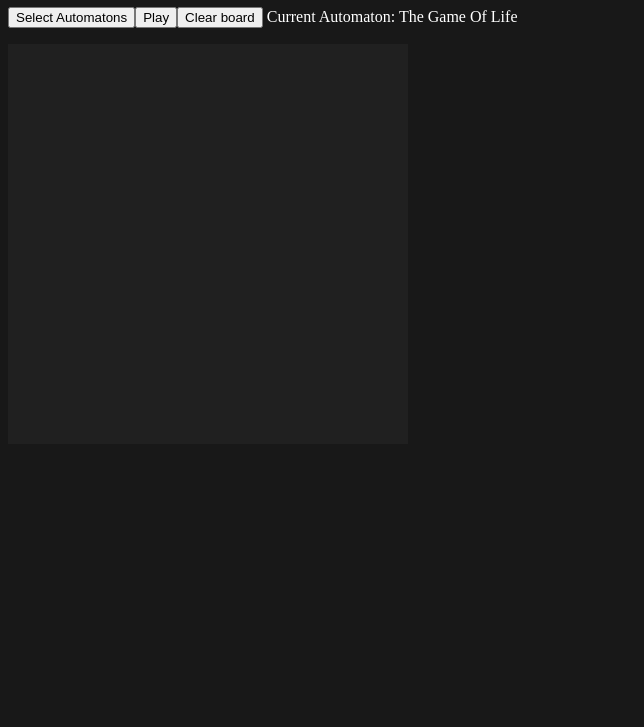
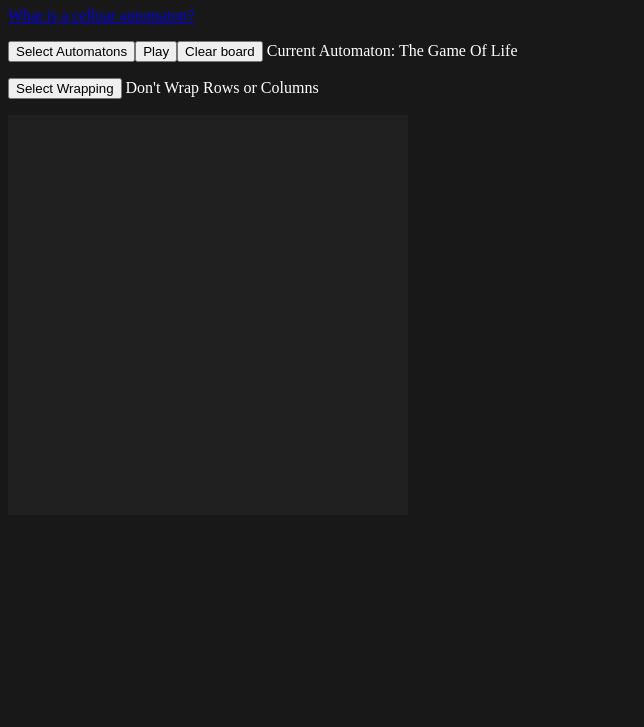
Before and after one commit to AbstractKamen/Cellular-Automatons, a plain HTML site: page index.html in a window 1280 px wide. Shown: the part 73-800 px from the top of the page, without its empty margins (0-644 px from the left). Drawn offline with Linux system fonts and the light colour scheme.

Commit message:
Brians brain automaton created wrapping selection implemented

```diff
--- a/conways_game.js
+++ b/conways_game.js
@@ -10,11 +10,13 @@ onload = () => {
     ctx.fillStyle = "#202020";
     ctx.fillRect(0, 0, canvas.width, canvas.height);
     const currentAutomatonDisplay = document.getElementById("current");
+    const currentWrappingDisplay = document.getElementById("current-wrapping");
     var currentBoard = createBoard();
     var nextBoard = createBoard();
     const AUTOMATONS = []
 
     /* AUTOMATONS contract
+        function label() label
         function prepare() invoked once before cumputing the board's next state
         function nextCellState(currentBoard, row, column) returns nextCellState
     */
@@ -34,6 +36,43 @@ onload = () => {
         return {
             'label': function () {
                 return "The Game Of Life";
+            },
+            'prepare': function () {
+                mooreNeighbours.fill(0);
+            },
+            'nextCellState': function (cur, row, col) {
+                countMooreNeighbours(row, col, cur, mooreNeighbours);
+                let currentCell = cur[row][col];
+                let nextState = S[currentCell][mooreNeighbours.join("")];
+                return nextState != undefined ? nextState : S[currentCell]["default"];
+            }
+        };
+    }
+
+    function getBrainOfBrianAutomaton() {
+        const S = [{
+                "026": 1,
+                "620": 1,
+                "125": 1,
+                "521": 1,
+                "224": 1,
+                "422": 1,
+                "521": 1,
+                "323": 1,
+                "default": 0
+            },
+            {
+                "default": 2
+            },
+            {
+                "default": 0
+            }
+        ];
+        const mooreNeighbours = new Array(S.length);
+
+        return {
+            'label': function () {
+                return "The Brain of Brian";
             },
             'prepare': function () {
                 mooreNeighbours.fill(0);
@@ -144,9 +183,9 @@ onload = () => {
             'prepare': function () {},
             'nextCellState': function (cur, row, col) {
                 const currentCell = cur[row][col];
-                const r = row - 1 < 0 ? 0 : row - 1;
-                const cUp = wrappingNextCoord(col + 1, COLS);
-                const cDown = wrappingNextCoord(col - 1, COLS);
+                const r = currentIndexProvider.nextRow(row - 1, ROWS);
+                const cUp = currentIndexProvider.nextCol(col + 1, COLS);
+                const cDown = currentIndexProvider.nextCol(col - 1, COLS);
                 if (currentCell == 1) {
                     return 1;
                 } else if (row != 0 && currentCell == 0 && cur[r][cDown] != cur[r][col]) {
@@ -158,9 +197,72 @@ onload = () => {
             }
         };
     }
-    // END AUTOMATONS
+    // END INDEX_PROVIDERS
+    const INDEX_PROVIDERS = []
+
+    /* INDEX_PROVIDERS contract
+        function label() label
+        function nextRow(row, totalRows) returns -1 if row < 0 || row >= totalRows
+        functionCol(col, totalCols) returns -1 if col < 0 || col >= totalCols
+    */
+    function getWrappingIndexProvider() {
+        return {
+            'label': function () {
+                return "Wrap Columns And Rows";
+            },
+            'nextRow': function (row, totalRows) {
+                return row < 0 ? totalRows - 1 : row >= totalRows ? 0 : row;
+            },
+            'nextCol': function (col, totalCols) {
+                return col < 0 ? totalCols - 1 : col >= totalCols ? 0 : col;
+            }
+        }
+    }
+
+    function getWrappingColOnlyIndexProvider() {
+        return {
+            'label': function () {
+                return "Wrap Columns But Not Rows";
+            },
+            'nextRow': function (row, totalRows) {
+                return row < 0 ? 1 : row >= totalRows ? -1 : row;
+            },
+            'nextCol': function (col, totalCols) {
+                return col < 0 ? totalCols - 1 : col >= totalCols ? 0 : col;
+            }
+        }
+    }
+
+    function getWrappingRowOnlyIndexProvider() {
+        return {
+            'label': function () {
+                return "Wrap Rows But Not Columns";
+            },
+            'nextRow': function (row, totalRows) {
+                return row < 0 ? 1 : row >= totalRows ? -1 : row;
+            },
+            'nextCol': function (col, totalCols) {
+                return col < 0 ? totalCols - 1 : col >= totalCols ? 0 : col;
+            }
+        }
+    }
+
+    function getNonWrappingIndexProvider() {
+        return {
+            'label': function () {
+                return "Don't Wrap Rows or Columns";
+            },
+            'nextRow': function (row, totalRows) {
+                return row < 0 ? 1 : row >= totalRows ? -1 : row;
+            },
+            'nextCol': function (col, totalCols) {
+                return col < 0 ? 1 : col >= totalCols ? -1 : col;
+            }
+        }
+    }
+    // END INDEX_PROVIDERS
     var currentAutomaton = null;
-
+    var currentIndexProvider = null;
     const colours = [];
     init();
     var animate = null;
@@ -169,13 +271,21 @@ onload = () => {
         colours.push("#202020");
         colours.push("#008000");
         colours.push("#000080");
+
+        INDEX_PROVIDERS.push(getNonWrappingIndexProvider());
+        INDEX_PROVIDERS.push(getWrappingIndexProvider());
+        INDEX_PROVIDERS.push(getWrappingColOnlyIndexProvider());
+        INDEX_PROVIDERS.push(getWrappingRowOnlyIndexProvider());
+        currentIndexProvider = INDEX_PROVIDERS[0];
+
         AUTOMATONS.push(getGameOfLifeAutomaton());
         AUTOMATONS.push(someCoolSymmetricAutomaton());
         AUTOMATONS.push(someSeedAutomaton());
         AUTOMATONS.push(some3ColourSeedAutomaton());
         AUTOMATONS.push(sirpinskisTriangleAutomaton());
+        AUTOMATONS.push(getBrainOfBrianAutomaton());
+        currentAutomaton = AUTOMATONS[0];
 
-        currentAutomaton = AUTOMATONS[0];
         currentAutomatonDisplay.textContent = "Current Automaton: " + currentAutomaton.label();
         const dropdownContent = document.getElementById("automatons-dropdown-content");
         for (var i = 0; i < AUTOMATONS.length; i++) {
@@ -190,6 +300,26 @@ onload = () => {
         const dropdownButton = document.getElementById("automatons-dropbtn");
         dropdownButton.addEventListener("click", () => {
             dropdownContent.classList.toggle("show");
+        });
+
+        currentWrappingDisplay.textContent = " " + currentIndexProvider.label();
+        const wrappingContent = document.getElementById("wrapping-dropdown-content");
+        for (var i = 0; i < INDEX_PROVIDERS.length; i++) {
+            let a = document.createElement("a");
+            const selection = i;
+            a.onclick = () => {
+                currentIndexProvider = INDEX_PROVIDERS[selection];
+                currentWrappingDisplay.textContent = " " + currentIndexProvider.label();
+                wrappingContent.classList.toggle("show");
+            };
+            a.href = '#';
+            a.textContent = INDEX_PROVIDERS[i].label();
+            a.classList = ["dropdown-content-a"];
+            wrappingContent.appendChild(a);
+        }
+        const wrappingDropdownButton = document.getElementById("wrapping-dropbtn");
+        wrappingDropdownButton.addEventListener("click", () => {
+            wrappingContent.classList.toggle("show");
         });
     }
 
@@ -265,18 +395,14 @@ onload = () => {
         for (let drow = -1; drow <= 1; ++drow) {
             for (let dcol = -1; dcol <= 1; ++dcol) {
                 if (drow != 0 || dcol != 0) {
-                    const r = wrappingNextCoord(row + drow, ROWS);
-                    const c = wrappingNextCoord(col + dcol, COLS);
-                    if (0 <= r && r < ROWS && 0 <= c && c < COLS) {
+                    const r = currentIndexProvider.nextRow(row + drow, ROWS);
+                    const c = currentIndexProvider.nextCol(col + dcol, COLS);
+                    if (r > -1 && c > -1) {
                         neighbours[cur[r][c]]++;
                     }
                 }
             }
         }
-    }
-
-    function wrappingNextCoord(i, limit) {
-        return i < 0 ? limit - 1 : i >= limit ? 0 : i;
     }
 
     function renderGrid(ctx, cur) {
--- a/index.html
+++ b/index.html
@@ -11,6 +11,7 @@
 
 <body>
     <h1>Cellular Automatons by Kamen Studentov</h1>
+    <a href="https://en.wikipedia.org/wiki/Cellular_automaton">What is a celluar automaton?</a>
     <p>
     <div id="automatons-dropdown" class="dropdown">
         <button id="automatons-dropbtn" class="dropbtn">Select Automatons</button>
@@ -18,6 +19,12 @@
     </div><button id="play">Play</button><button id="clear">Clear board</button>
     <span id="current">Current Automaton:</span>
     </p>
+    <p>
+    <div id="wrapping-dropdown" class="dropdown">
+        <button id="wrapping-dropbtn" class="dropbtn">Select Wrapping</button><span id="current-wrapping"></span>
+        <div id="wrapping-dropdown-content" class="dropdown-content"></div>
+    </div>
+    </p>
     <canvas id="game"></canvas>
     <script src="conways_game.js"></script>
 </body>
```
